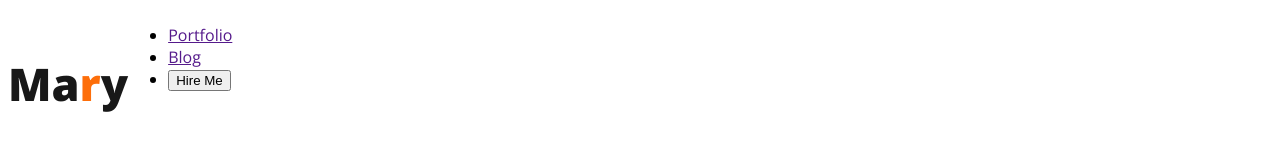
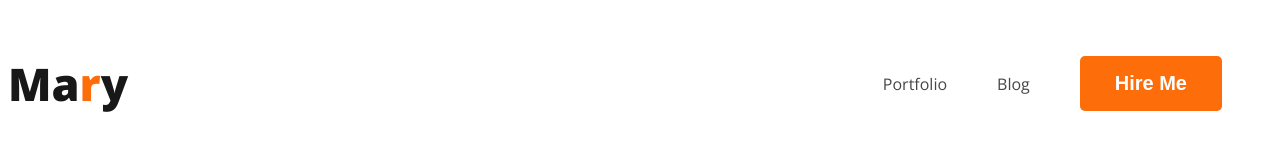
Before and after one commit to jubaer2222/devloper-portfolio, a plain HTML site: page index.html in a window 1280 px wide. Drawn offline with nearby package versions, Linux system fonts and the light colour scheme.

Commit message:
added nav

```diff
--- a/index.html
+++ b/index.html
@@ -16,7 +16,7 @@
             <ul>
                 <li><a href="">Portfolio</a></li>
                 <li><a href="">Blog</a></li>
-                <li><button>Hire Me</button></li>
+                <li><button class="btn-primary">Hire Me</button></li>
             </ul>
         </nav>
     </header>
--- a/styles/portfolio.css
+++ b/styles/portfolio.css
@@ -8,10 +8,37 @@ body{
 /* Nav related */
 nav{
     display: flex;
+    justify-content: space-between;
+    align-items: center;
 }
+.btn-primary{
+    border-radius: 5px;
+background: #FD6E0A;
+font-size: 20px;
+font-weight: 700;
+padding: 16px 35px;
+border: none;
+color: white;
+}
+
 .nav-title{
     color: #181818;
     font-size: 45px;
     font-weight: 800;
 
 }
+
+nav > ul{
+    display: flex;
+    align-items: center;
+}
+
+nav li {
+    list-style: none;
+    margin-right: 50px;
+}
+
+nav a {
+    text-decoration: none;
+    color: #474747;
+}
```
